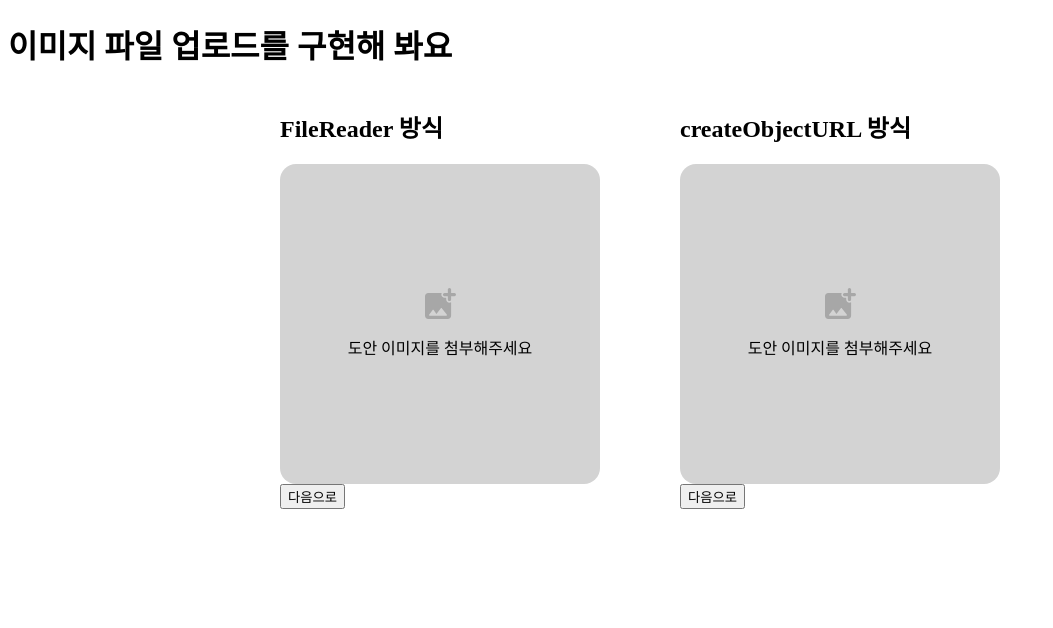
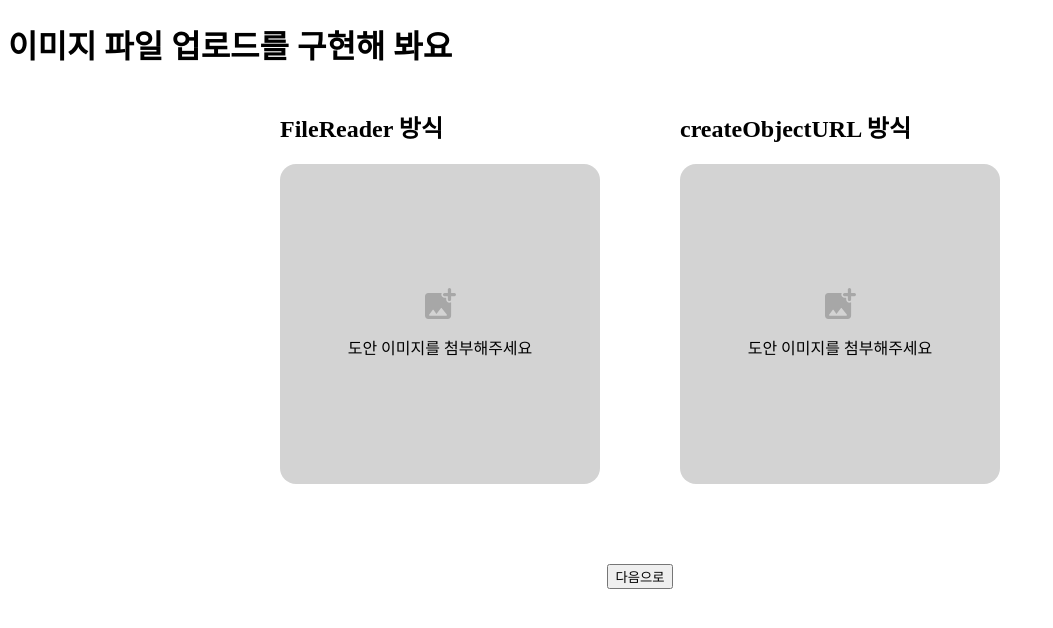
Before and after one commit to Yeonseo-Jo/Tattour-PreTask, a React (Vite) app in the folder yeonseo-pretask/: page /image in a window 1280 px wide. Shown: the top 628 px of the page, without its empty margins (0-1053 px from the left). Built offline with nearby package versions, Linux system fonts and the light colour scheme.

Commit message:
feat : 파일 서버 통신 연습

```diff
--- a/yeonseo-pretask/src/components/ImageUpload.tsx
+++ b/yeonseo-pretask/src/components/ImageUpload.tsx
@@ -1,18 +1,20 @@
 import "../style/ImageUpload.css";
 
-import { useState } from "react";
+import React, { useState } from "react";
 
 import { ReactComponent as AddImg } from "../assets/AddImg.svg";
 
 const ImageUpload = () => {
   const [firstThumbnailURL, setFirstThumbnailURL] = useState<string>("");
   const [secondThumbnailURL, setSecondThumbnailURL] = useState<string>("");
+  const [files, setFiles] = useState<FileList | null>(null);
 
   const handleChangeUploadByFileReader = (
     e: React.ChangeEvent<HTMLInputElement>
   ) => {
     const { files } = e.target;
     if (!files || !files[0]) return;
+    setFiles(files);
     const fileBlob = files[0];
 
     const reader = new FileReader();
@@ -29,6 +31,7 @@ const ImageUpload = () => {
   ) => {
     const { files } = e.target;
     if (!files || !files[0]) return;
+    setFiles(files);
     const fileBlob = files[0];
 
     if (secondThumbnailURL) URL.revokeObjectURL(secondThumbnailURL);
@@ -37,8 +40,21 @@ const ImageUpload = () => {
     setSecondThumbnailURL(url);
   };
 
-  const handleClickNext = () => {
-    console.log("성공");
+  //file 자체로 서버에 post 요청 하는 함수 연습!
+  const handleClickNext = (e: React.MouseEvent<HTMLButtonElement>) => {
+    e.preventDefault();
+    if (files) console.log(files[0]);
+    // const formData = new FormData();
+    // if (!files) return;
+    // formData.append("file", files[0]);
+
+    // try {
+    //   const res = await axios.post("/reques 파라미터", formData, {
+    //     headers: { "content-type": "multipart/form-data" },
+    //   });
+    // } catch (err) {
+    //   console.log(err);
+    // }
   };
 
   return (
@@ -71,11 +87,6 @@ const ImageUpload = () => {
               )}
             </div>
           </label>
-          <div>
-            <button type="button" onClick={handleClickNext}>
-              다음으로
-            </button>
-          </div>
         </article>
         <article>
           <h2> createObjectURL 방식 </h2>
@@ -102,13 +113,13 @@ const ImageUpload = () => {
               )}
             </div>
           </label>
-          <div>
-            <button type="button" onClick={handleClickNext}>
-              다음으로
-            </button>
-          </div>
         </article>
       </section>
+      <div className="next-button">
+        <button type="submit" onClick={handleClickNext}>
+          다음으로
+        </button>
+      </div>
     </>
   );
 };
--- a/yeonseo-pretask/src/style/ImageUpload.css
+++ b/yeonseo-pretask/src/style/ImageUpload.css
@@ -29,3 +29,9 @@
   /*이미지 비율 어떻게 될것인지 설정*/
   object-fit: fill;
 }
+
+.next-button {
+  display: flex;
+  justify-content: center;
+  margin-top: 5rem;
+}
```
